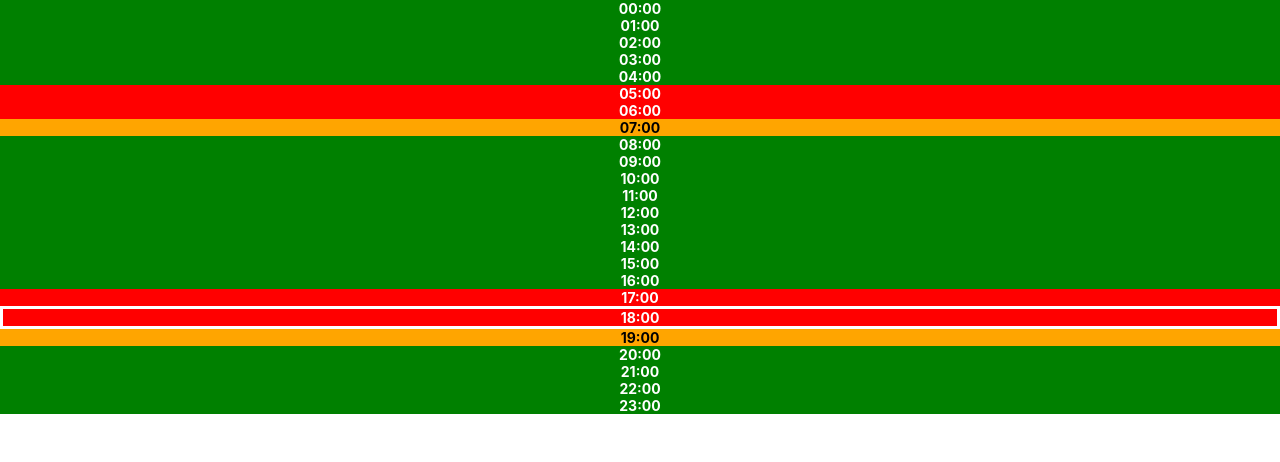
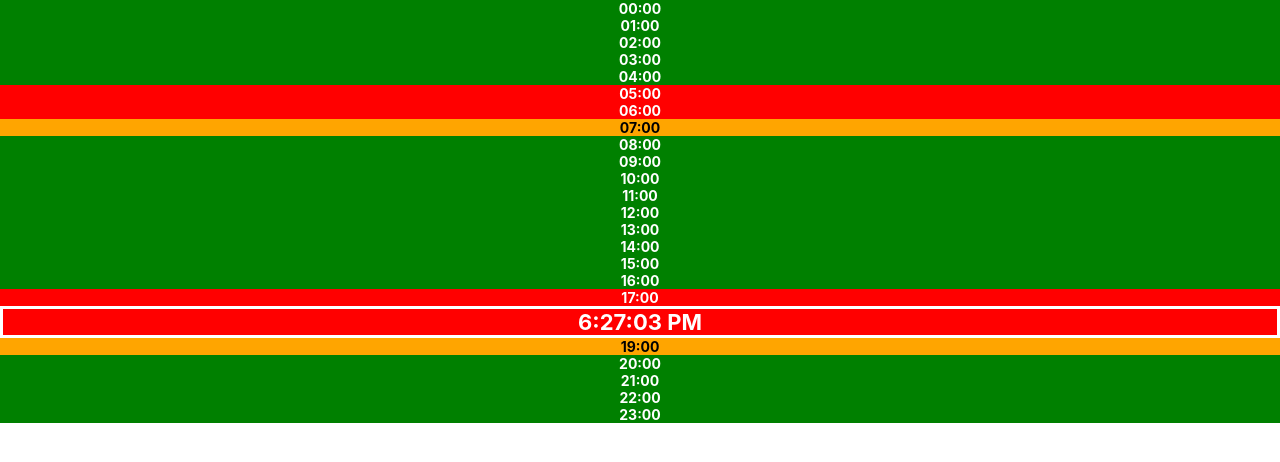
Before and after one commit to snerks/schedule01, a React (Create React App) app: page / in a window 1280 px wide. Shown: the top 462 px of the page. Built offline with nearby package versions, Linux system fonts and the light colour scheme.

Commit message:
Add timer

```diff
--- a/src/App.tsx
+++ b/src/App.tsx
@@ -1,8 +1,13 @@
-import React, { Component } from "react";
-import logo from "./logo.svg";
+import * as React from "react";
+// import logo from "./logo.svg";
 import "./App.css";
 
-class App extends Component {
+interface AppState {
+  intervalId: NodeJS.Timeout | null;
+  currentDateTime: Date;
+}
+
+class App extends React.Component<{}, AppState> {
   timeUnits = [
     { hour: 0, color: "white", backgroundColor: "green" },
     { hour: 1, color: "white", backgroundColor: "green" },
@@ -31,6 +36,20 @@ class App extends Component {
     { hour: 23, color: "white", backgroundColor: "green" }
   ];
 
+  constructor(
+    props: {},
+    state: AppState = {
+      intervalId: null,
+      currentDateTime: new Date()
+    }
+  ) {
+    super(props, state);
+
+    this.state = {
+      ...state
+    };
+  }
+
   zeroFill(value: number, width: number) {
     width -= value.toString().length;
 
@@ -43,7 +62,39 @@ class App extends Component {
     return value + ""; // always return a string
   }
 
+  componentDidMount() {
+    const intervalId = setInterval(() => this.timer(), 1000);
+    // store intervalId in the state so it can be accessed later:
+    this.setState({ intervalId: intervalId });
+  }
+
+  componentWillUnmount() {
+    // use intervalId from the state to clear the interval
+    if (this.state.intervalId) {
+      clearInterval(this.state.intervalId);
+    }
+  }
+
+  timer() {
+    // setState method is used to update the state
+    const currentDateTime = new Date();
+
+    if (this.setState) {
+      this.setState({ currentDateTime: currentDateTime });
+    }
+  }
+
   render() {
+    // if (!this.state) {
+    //   return null;
+    // }
+
+    // const { currentDateTime } = this.state;
+
+    // if (!currentDateTime) {
+    //   return null;
+    // }
+
     const currentDateTime = new Date();
     const currentHour = currentDateTime.getHours();
 
@@ -52,14 +103,15 @@ class App extends Component {
         key={index}
         style={{
           fontWeight: "bold",
-          fontSize: 14,
+          fontSize: currentHour === timeUnit.hour ? 22 : 14,
           backgroundColor: timeUnit.backgroundColor,
           color: timeUnit.color,
           border: currentHour === timeUnit.hour ? "3px solid white" : ""
         }}
       >
-        {this.zeroFill(timeUnit.hour, 2)}
-        :00
+        {currentHour === timeUnit.hour
+          ? currentDateTime.toLocaleTimeString()
+          : this.zeroFill(timeUnit.hour, 2) + ":00"}
       </div>
     ));
 
```
Also changed, not shown: tsconfig.json (+3 -4 lines).
